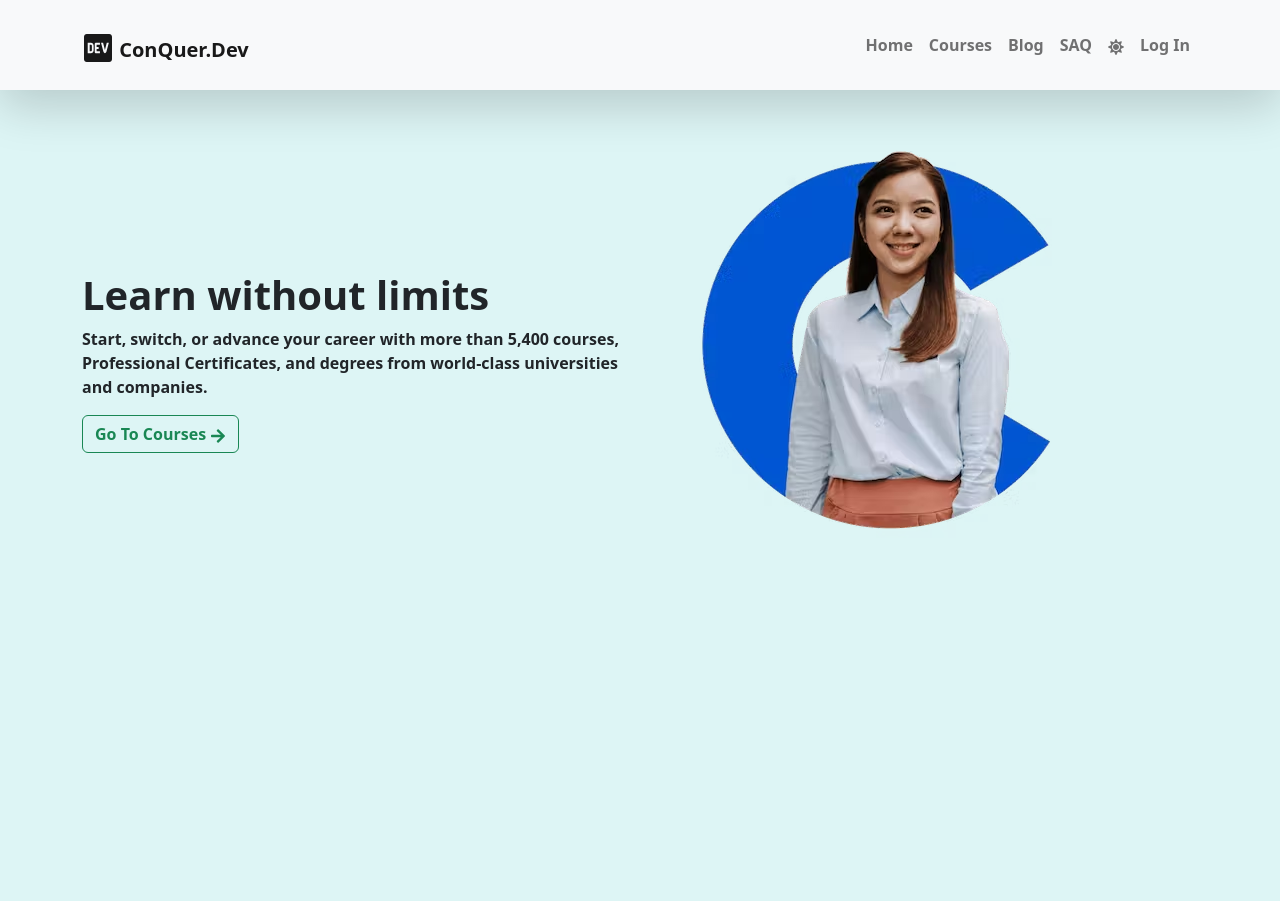
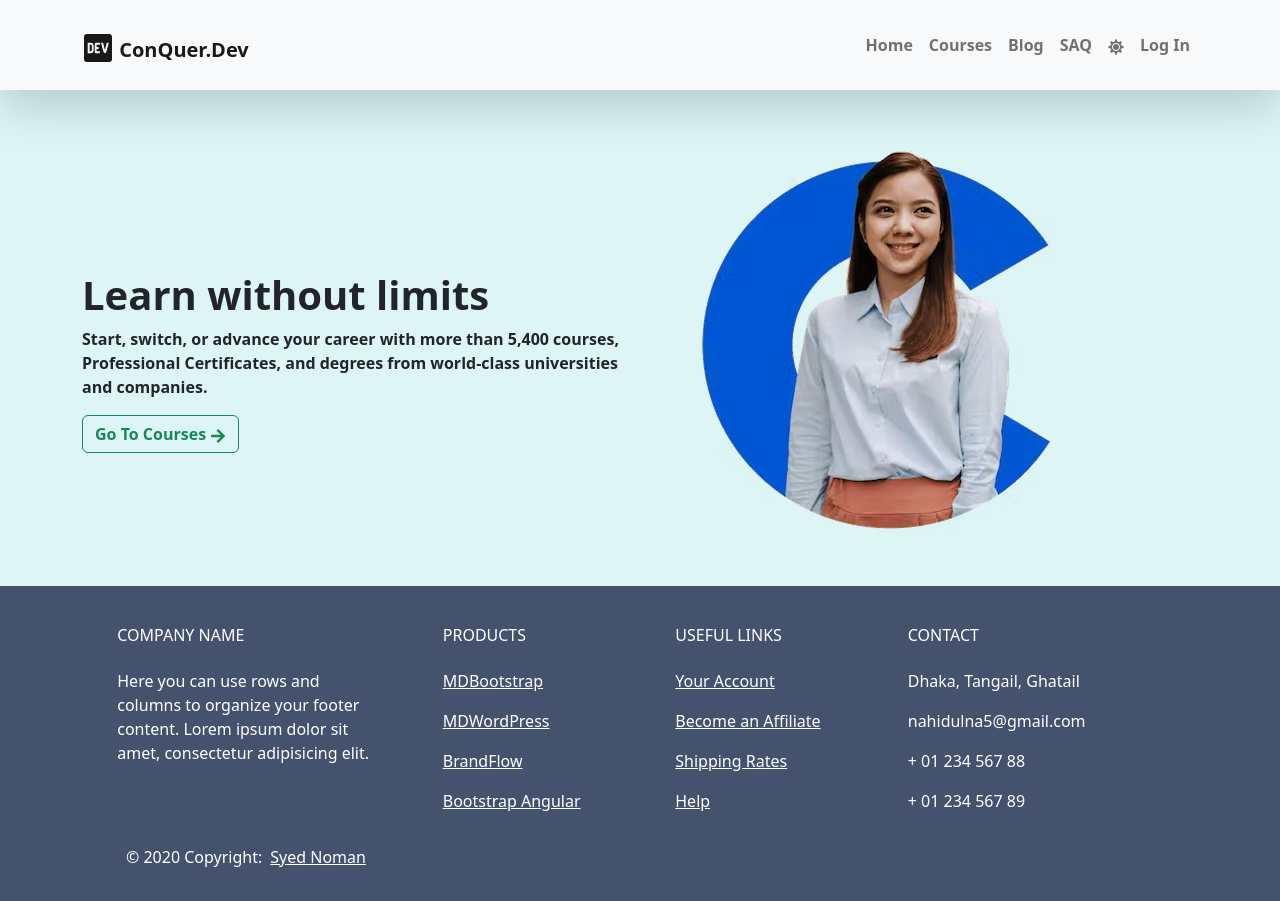
Before and after one commit to NahidulNoman/conquer-programming-client, a React (Create React App) app: page / in a window 1280 px wide. Before the commit the page ends 800 px from the top, so only its background shows below. Built offline with nearby package versions, Linux system fonts and the light colour scheme; no server answers.

Commit message:
footer added

```diff
--- /dev/null
+++ b/src/components/Footer/Footer.jsx
@@ -0,0 +1,138 @@
+import React from "react";
+
+const Footer = () => {
+  return (
+    <>
+      <div class="">
+        <footer
+          class="text-center text-lg-start text-white"
+          style={{backgroundColor: '#45526e'}}
+        >
+          <div class="container p-4 pb-0">
+            <section class="">
+              <div class="row">
+                <div class="col-md-3 col-lg-3 col-xl-3 mx-auto mt-3">
+                  <h6 class="text-uppercase mb-4 font-weight-bold">
+                    Company name
+                  </h6>
+                  <p>
+                    Here you can use rows and columns to organize your footer
+                    content. Lorem ipsum dolor sit amet, consectetur adipisicing
+                    elit.
+                  </p>
+                </div>
+
+                <hr class="w-100 clearfix d-md-none" />
+
+                <div class="col-md-2 col-lg-2 col-xl-2 mx-auto mt-3">
+                  <h6 class="text-uppercase mb-4 font-weight-bold">Products</h6>
+                  <p>
+                    <a class="text-white">MDBootstrap</a>
+                  </p>
+                  <p>
+                    <a class="text-white">MDWordPress</a>
+                  </p>
+                  <p>
+                    <a class="text-white">BrandFlow</a>
+                  </p>
+                  <p>
+                    <a class="text-white">Bootstrap Angular</a>
+                  </p>
+                </div>
+
+                <hr class="w-100 clearfix d-md-none" />
+
+                <div class="col-md-3 col-lg-2 col-xl-2 mx-auto mt-3">
+                  <h6 class="text-uppercase mb-4 font-weight-bold">
+                    Useful links
+                  </h6>
+                  <p>
+                    <a class="text-white">Your Account</a>
+                  </p>
+                  <p>
+                    <a class="text-white">Become an Affiliate</a>
+                  </p>
+                  <p>
+                    <a class="text-white">Shipping Rates</a>
+                  </p>
+                  <p>
+                    <a class="text-white">Help</a>
+                  </p>
+                </div>
+
+                <hr class="w-100 clearfix d-md-none" />
+
+                <div class="col-md-4 col-lg-3 col-xl-3 mx-auto mt-3">
+                  <h6 class="text-uppercase mb-4 font-weight-bold">Contact</h6>
+                  <p>
+                    <i class="fas fa-home mr-3"></i> Dhaka, Tangail, Ghatail
+                  </p>
+                  <p>
+                    <i class="fas fa-envelope mr-3"></i> nahidulna5@gmail.com
+                  </p>
+                  <p>
+                    <i class="fas fa-phone mr-3"></i> + 01 234 567 88
+                  </p>
+                  <p>
+                    <i class="fas fa-print mr-3"></i> + 01 234 567 89
+                  </p>
+                </div>
+              </div>
+            </section>
+
+            {/* <hr class="my-3"> */}
+
+            <section class="p-3 pt-0">
+              <div class="row d-flex align-items-center">
+                <div class="col-md-7 col-lg-8 text-center text-md-start">
+                  <div class="p-3">
+                    © 2020 Copyright:
+                    <a class="text-white ps-2" href="https://mdbootstrap.com/">
+                      Syed Noman
+                    </a>
+                  </div>
+                </div>
+
+                <div class="col-md-5 col-lg-4 ml-lg-0 text-center text-md-end">
+                  <a
+                    class="btn btn-outline-light btn-floating m-1"
+                    class="text-white"
+                    role="button"
+                  >
+                    <i class="fab fa-facebook-f"></i>
+                  </a>
+
+                  <a
+                    class="btn btn-outline-light btn-floating m-1"
+                    class="text-white"
+                    role="button"
+                  >
+                    <i class="fab fa-twitter"></i>
+                  </a>
+
+                  <a
+                    class="btn btn-outline-light btn-floating m-1"
+                    class="text-white"
+                    role="button"
+                  >
+                    <i class="fab fa-google"></i>
+                  </a>
+
+                  <a
+                    class="btn btn-outline-light btn-floating m-1"
+                    class="text-white"
+                    role="button"
+                  >
+                    <i class="fab fa-instagram"></i>
+                  </a>
+                </div>
+              </div>
+            </section>
+          </div>
+        </footer>
+      </div>
+    </>
+  );
+};
+
+export default Footer;
--- a/src/layout/Main.js
+++ b/src/layout/Main.js
@@ -1,5 +1,6 @@
 import React from 'react';
 import { Outlet } from 'react-router-dom';
+import Footer from '../components/Footer/Footer';
 import NavBar from '../components/NavBar/NavBar';
 
 const Main = () => {
@@ -7,6 +8,7 @@ const Main = () => {
         <div>
             <NavBar></NavBar>
             <Outlet></Outlet>
+            <Footer></Footer>
         </div>
     );
 };
```
